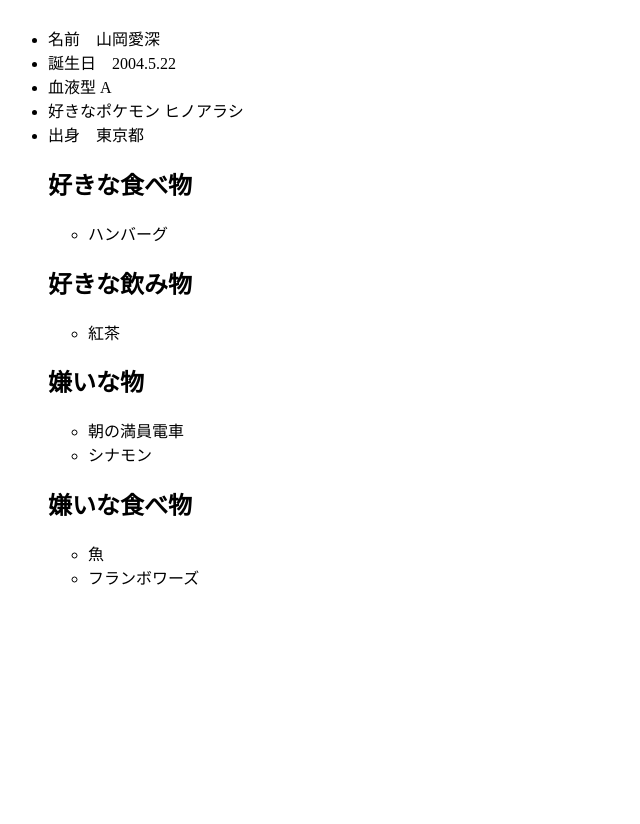
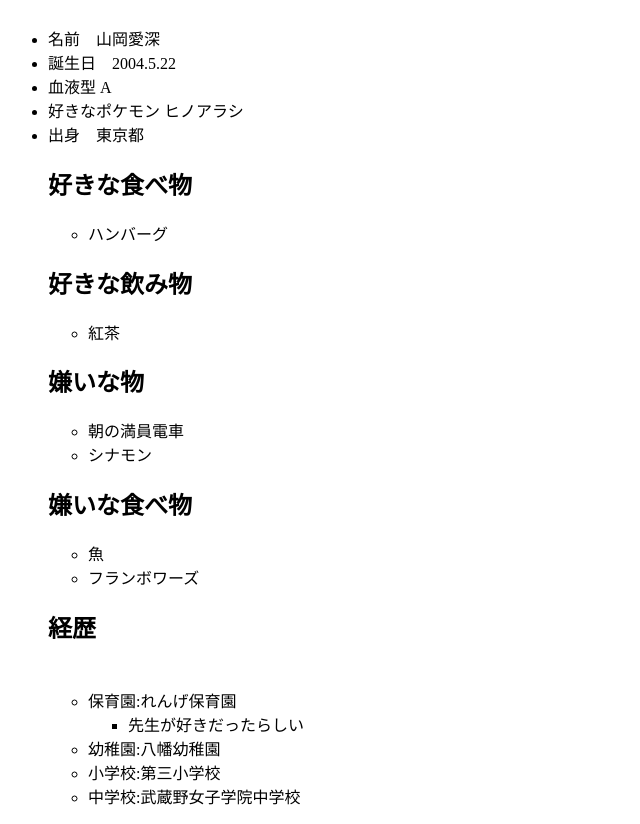
Before and after one commit to YamaokaAimi/git-practice2023, a plain HTML site: page index.html in a window 1280 px wide. Shown: the part 119-943 px from the top of the page, without its empty margins (0-640 px from the left). Before the commit the page ends 800 px from the top, so only its background shows below. Drawn offline with Linux system fonts and the light colour scheme.

Commit message:
経歴の追記

```diff
--- a/index.html
+++ b/index.html
@@ -35,6 +35,20 @@
         <li>魚</li>
         <li>フランボワーズ</li>
     </ul>
+
+    <h2>経歴</h2>
+　　　<ul>
+        <li>保育園:れんげ保育園</li>
+        <ul>
+            <li>先生が好きだったらしい</li>
+        </ul>
+        <li>幼稚園:八幡幼稚園</li>
+        <li>小学校:第三小学校</li>
+        <li>中学校:武蔵野女子学院中学校</li>
+    </ul>
+
+
+
 </ul>
 
 </body>
```
